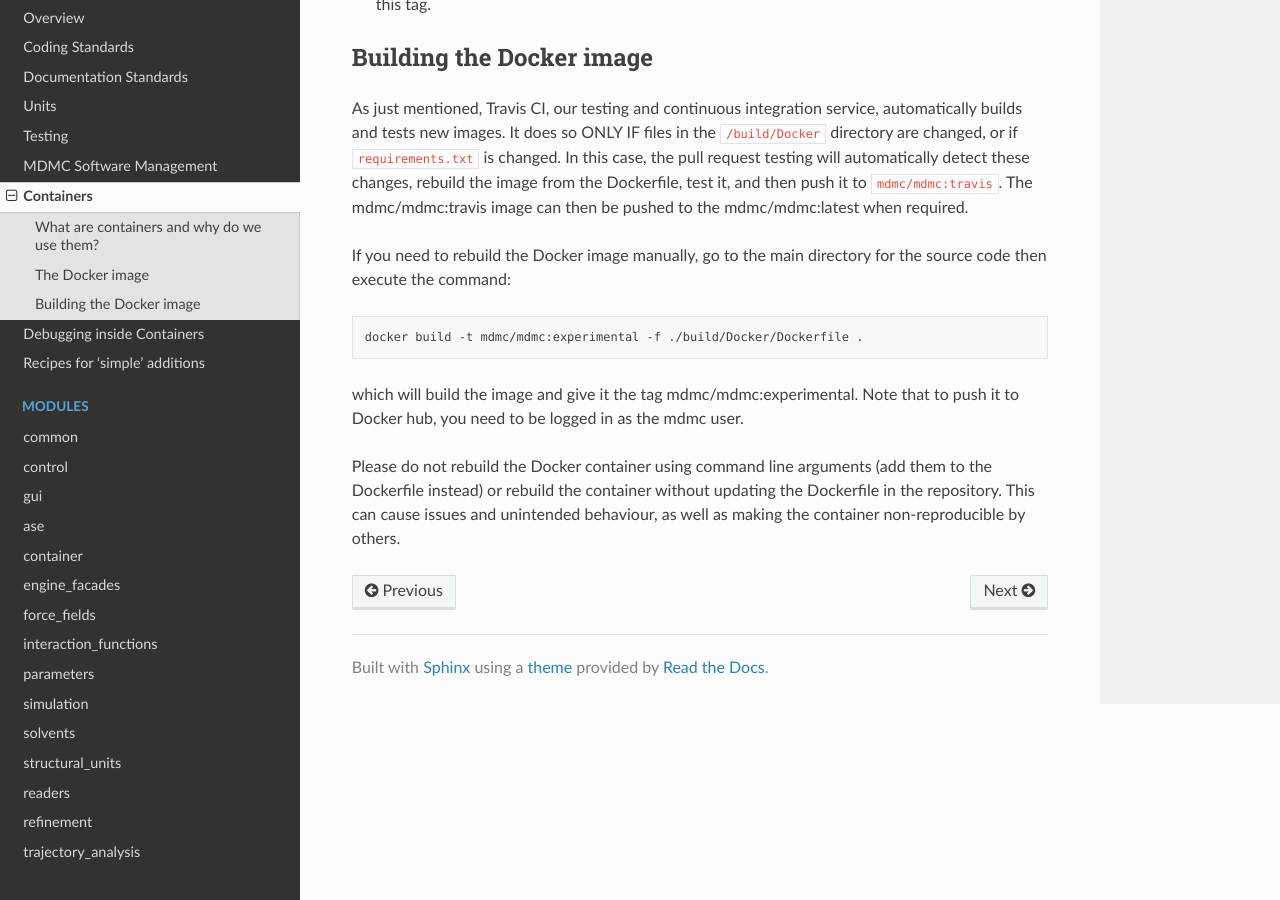
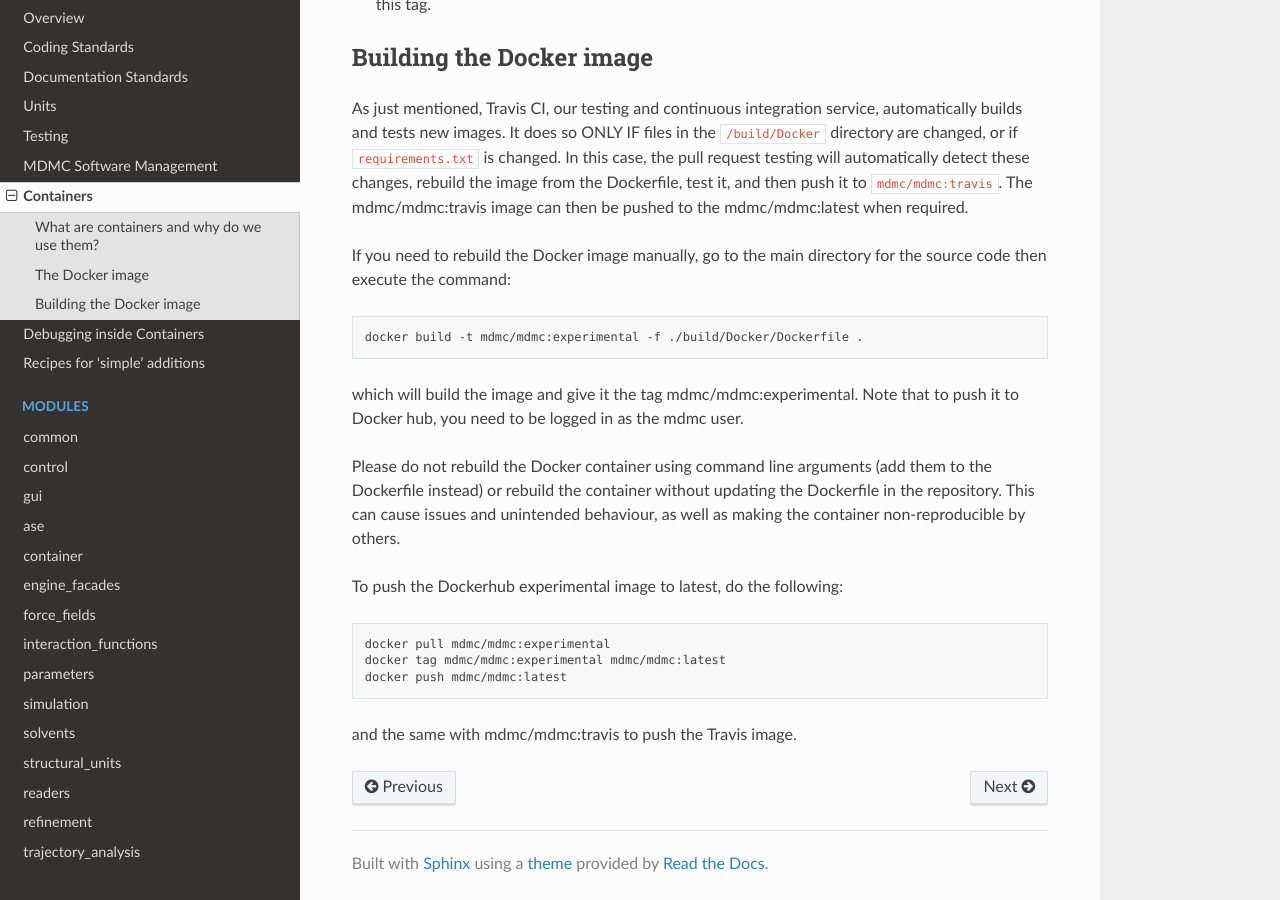
Before and after one commit to ISISNeutronMuon/MDMC, a Sphinx documentation site: the page built from doc/pages/developer/containers.rst, in a window 1280 px wide and 900 px high, scrolled down 1195 px. Built offline with Sphinx 7.4.7 and the Read the Docs theme 2.0.0, drawn with Linux system fonts in a browser that asks for light colours.

Commit message:
Update containers.rst

```diff
--- a/doc/pages/developer/containers.rst
+++ b/doc/pages/developer/containers.rst
@@ -45,3 +45,13 @@ If you need to rebuild the Docker image manually, go to the main directory for t
 which will build the image and give it the tag mdmc/mdmc:experimental. Note that to push it to Docker hub, you need to be logged in as the mdmc user.
 
 Please do not rebuild the Docker container using command line arguments (add them to the Dockerfile instead) or rebuild the container without updating the Dockerfile in the repository. This can cause issues and unintended behaviour, as well as making the container non-reproducible by others.
+
+To push the Dockerhub experimental image to latest, do the following:
+
+.. code-block:: bash
+
+  docker pull mdmc/mdmc:experimental
+  docker tag mdmc/mdmc:experimental mdmc/mdmc:latest
+  docker push mdmc/mdmc:latest
+
+and the same with mdmc/mdmc:travis to push the Travis image.
```
